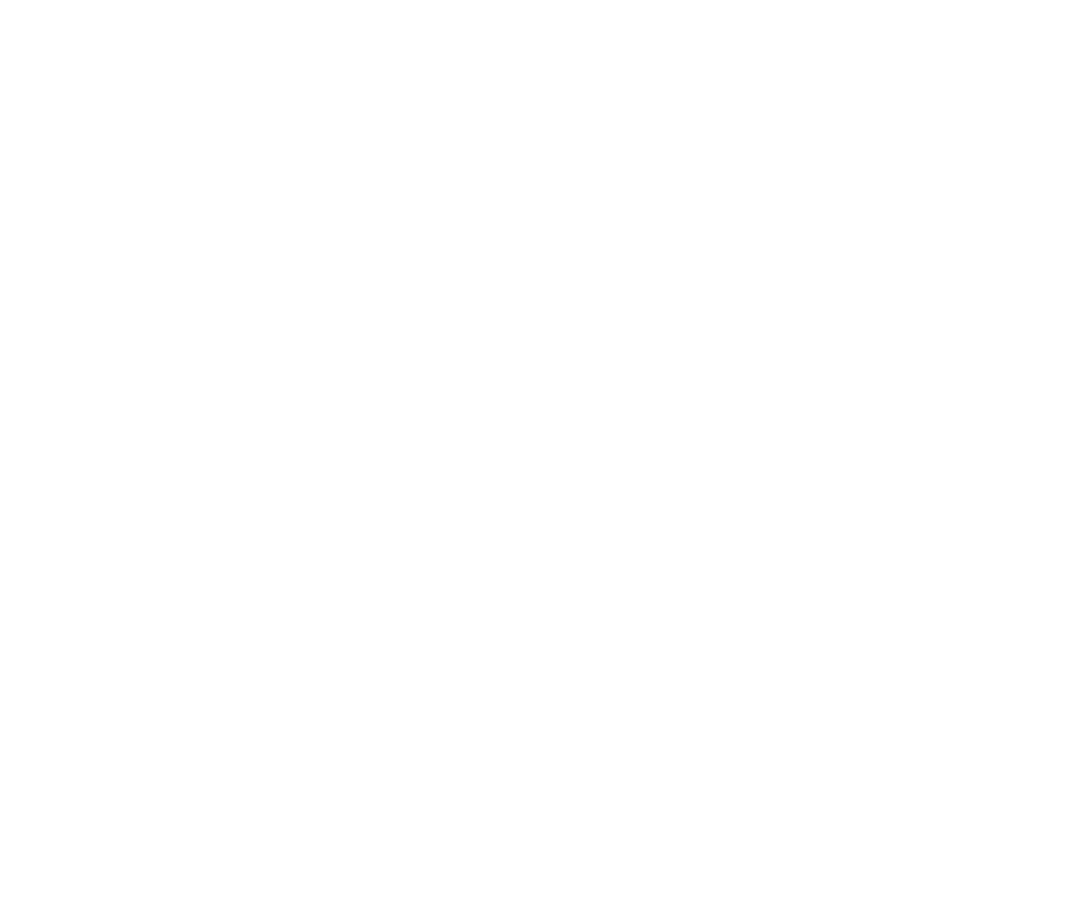
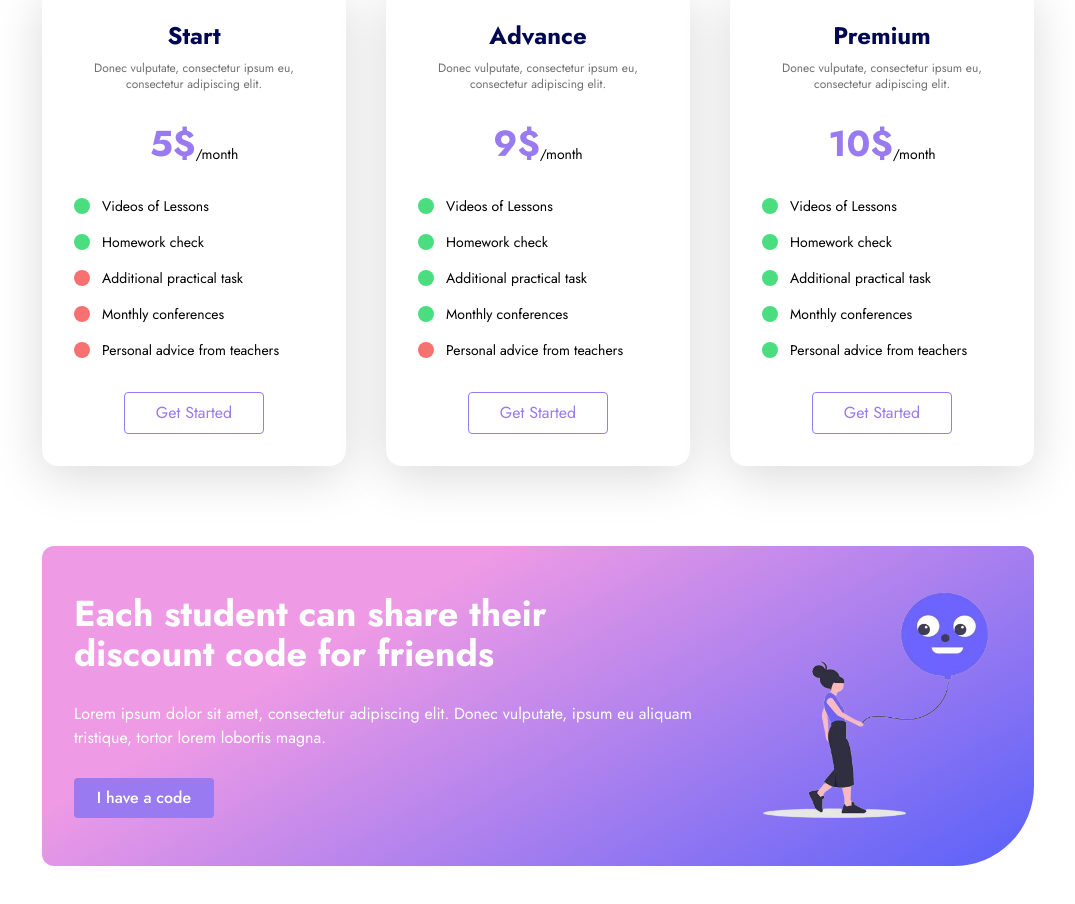
Before and after one commit to KruglyakovaKarina/tailwind, a React (Vite) app: page / in a window 1280 px wide. Shown: the part 2040-2944 px from the top of the page, without its empty margins (102-1177 px from the left). Before the commit the page ends 1828 px from the top, so only its background shows below. Built offline with nearby package versions, Linux system fonts and the light colour scheme.

Commit message:
added pricing

```diff
--- a/src/App.css
+++ b/src/App.css
@@ -13,9 +13,17 @@
 }
 
 .feature {
-  @apply cursor-pointer shadow-3xl rounded-2xl h-[280px] flex flex-col items-center justify-center  hover:translate-y-4 transition-all duration-300 gap-8 p-8;
+  @apply cursor-pointer shadow-3xl rounded-2xl h-[280px] flex flex-col items-center justify-center hover:translate-y-4 transition-all duration-300 gap-8 p-8;
 }
 
 .featureP {
   @apply text-blue text-xl font-bold;
 }
+
+.benefitsText {
+  @apply text-sm
+}
+
+.benefitsLi {
+  @apply inline-flex gap-3 items-center
+}
--- /dev/null
+++ b/src/components/Discount.jsx
@@ -0,0 +1,29 @@
+import discount from '../assets/discount.png'
+
+const Discount = () => {
+    return (
+        <div className='flex gap-5 flex-col-reverse md:flex-row justify-between gradientBg rounded-xl lg:rounded-br-[80px] p-8 mx-4 my-12 items-center'>
+            <div className='md:w-2/3 text-white'>
+                <h1 className='text-3xl md:text-4xl  font-bold mt-4 mb-7'>
+                    Each student can share their discount code for friends
+                </h1>
+                <p>
+                    Lorem ipsum dolor sit amet, consectetur adipiscing elit. Donec
+                    vulputate, ipsum eu aliquam tristique, tortor lorem lobortis magna.
+                </p>
+                <div className='flex gap-5 mt-7 mb-4 font-medium'>
+                    <button className='bannerBtn'>I have a code</button>
+                </div>
+            </div>
+            <div>
+                <img
+                    src={discount}
+                    alt=''
+                    className='h-[200px] w-[200px] md:h-[230px] md:w-[230px] md:mr-3 '
+                />
+            </div>
+        </div>
+    )
+}
+
+export default Discount
--- /dev/null
+++ b/src/components/Pricing.jsx
@@ -0,0 +1,99 @@
+import { useState } from 'react';
+
+const Pricing = () => {
+  const [isYearly, setIsYearly] = useState(false);
+
+  const packages = [
+    {
+      name: 'Start',
+      description: 'Donec vulputate, consectetur ipsum eu, consectetur adipiscing elit.',
+      monthlyPrice: 5,
+      yearlyPrice: 50,
+      videos: true,
+      homework: true,
+      addTask: false,
+      conferences: false,
+      advice: false
+    },
+    {
+      name: 'Advance',
+      description: 'Donec vulputate, consectetur ipsum eu, consectetur adipiscing elit.',
+      monthlyPrice: 9,
+      yearlyPrice: 85,
+      videos: true,
+      homework: true,
+      addTask: true,
+      conferences: true,
+      advice: false
+    },
+    {
+      name: 'Premium',
+      description: 'Donec vulputate, consectetur ipsum eu, consectetur adipiscing elit.',
+      monthlyPrice: 10,
+      yearlyPrice: 100,
+      videos: true,
+      homework: true,
+      addTask: true,
+      conferences: true,
+      advice: true
+    },
+  ];
+
+  return (
+    <div className='mx-4 mb-20'>
+      <div className='text-center'>
+        <h1 className='text-blue md:text-4xl text-2xl font-bold '>
+          Here are all our plans
+        </h1>
+        <p className='text-grey text-sm md:w-1/3 mx-auto mt-2'>
+          Lorem ipsum dolor sit amet, consectetur adipiscing elit. Donec
+          vulputate, ipsum eu.
+        </p>
+        <div className='mt-10'>
+          <label htmlFor='toggle' className='inline-flex items-center cursor-pointer'>
+            <span className='text-blue font-bold md:text-2xl text-xl'>Monthly</span>
+            <div className={`${isYearly ? 'bg-purple' : 'bg-gray-200'} h-6 w-12 rounded-full md:mx-12 mx-6 flex items-center transition-all duration-300`}>
+              <div className={`${isYearly ? 'bg-gray-200 ml-6' : 'bg-gray-400'} h-5 w-5 rounded-full m-1`}></div>
+            </div>
+            <span className='text-blue font-bold md:text-2xl text-xl'>Yearly</span>
+            <input type="checkbox" className='hidden' id='toggle' checked={isYearly} onChange={() => setIsYearly(!isYearly)} />
+          </label>
+        </div>
+      </div>
+      <div className='mt-10 md:gap-10 gap-6 grid md:grid-cols-3 sm:grid-cols-2 grid-cols-1'>
+        {packages.map((pkg, index) =>
+          <div key={index} className='shadow-3xl rounded-2xl p-8 text-center'>
+            <h1 className='text-blue text-2xl font-bold '>{pkg.name}</h1>
+            <p className='text-grey text-xs mx-auto mt-2'>{pkg.description}</p>
+            <div className='mt-8 inline-flex items-end '>
+              <h1 className='text-purple md:text-4xl text-4xl font-bold '>{isYearly ? pkg.yearlyPrice : pkg.monthlyPrice}$</h1>
+              <p className=' text-sm'>{isYearly ? '/year' : '/month'}</p>
+            </div>
+            <div className='mt-8 text-left'>
+              <ul className='flex flex-col gap-4'>
+                <li className='benefitsLi'>
+                  <div className={`${pkg.videos ? 'bg-green-400' : 'bg-red-400'} w-4 h-4 rounded-full`}></div>
+                  <p className='benefitsText'>Videos of Lessons</p></li>
+                <li className='benefitsLi'>
+                  <div className={`${pkg.homework ? 'bg-green-400' : 'bg-red-400'} w-4 h-4 rounded-full`}></div>
+                  <p className='benefitsText'>Homework check</p></li>
+                <li className='benefitsLi'>
+                  <div className={`${pkg.addTask ? 'bg-green-400' : 'bg-red-400'} w-4 h-4 rounded-full`}></div>
+                  <p className='benefitsText'>Additional practical task</p></li>
+                <li className='benefitsLi'>
+                  <div className={`${pkg.conferences ? 'bg-green-400' : 'bg-red-400'} w-4 h-4 rounded-full`}></div>
+                  <p className='benefitsText'>Monthly conferences</p></li>
+                <li className='benefitsLi'>
+                  <div className={`${pkg.advice ? 'bg-green-400' : 'bg-red-400'} w-4 h-4 rounded-full`}></div>
+                  <p className='benefitsText'>Personal advice from teachers</p></li>
+              </ul>
+            </div>
+            <button className='mt-8 md:mx-0  text-purple border-purple border-[1px] hover:text-white bg-white rounded py-2 w-[140px] hover:bg-purple transition-all duration-300'>Get Started</button>
+          </div>
+        )}
+      </div>
+    </div>
+  );
+};
+
+export default Pricing;
--- a/src/pages/Home.jsx
+++ b/src/pages/Home.jsx
@@ -1,6 +1,8 @@
 import About from '../components/About';
 import Banner from '../components/Banner';
+import Discount from '../components/Discount';
 import Features from '../components/Features';
+import Pricing from '../components/Pricing';
 
 const Home = () => {
   return (
@@ -8,6 +10,8 @@
       <Banner />
       <Features />
       <About />
+      <Pricing />
+      <Discount />
     </div>
   );
 };
```
Also changed, not shown: src/assets/discount.png (added).
